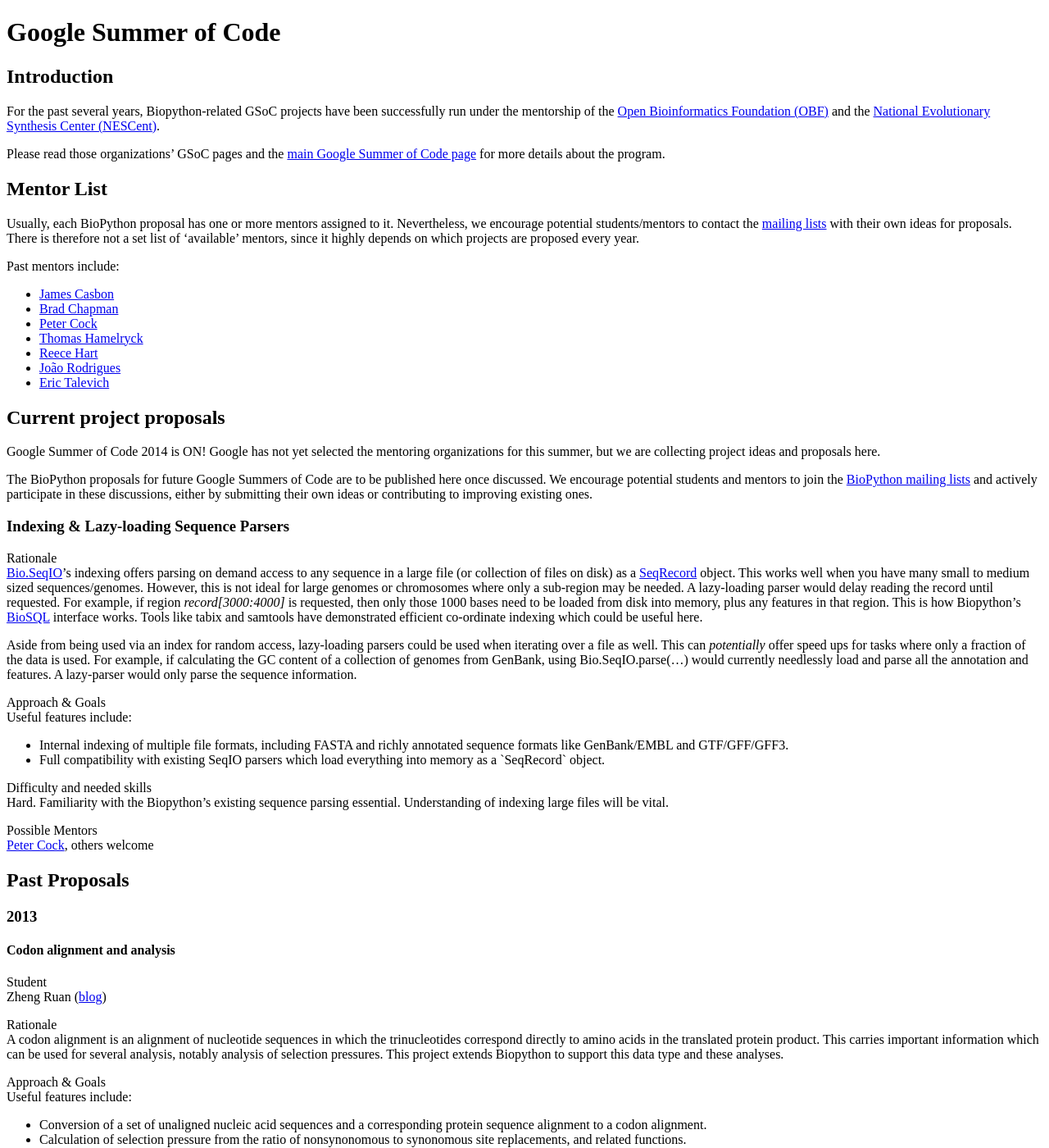
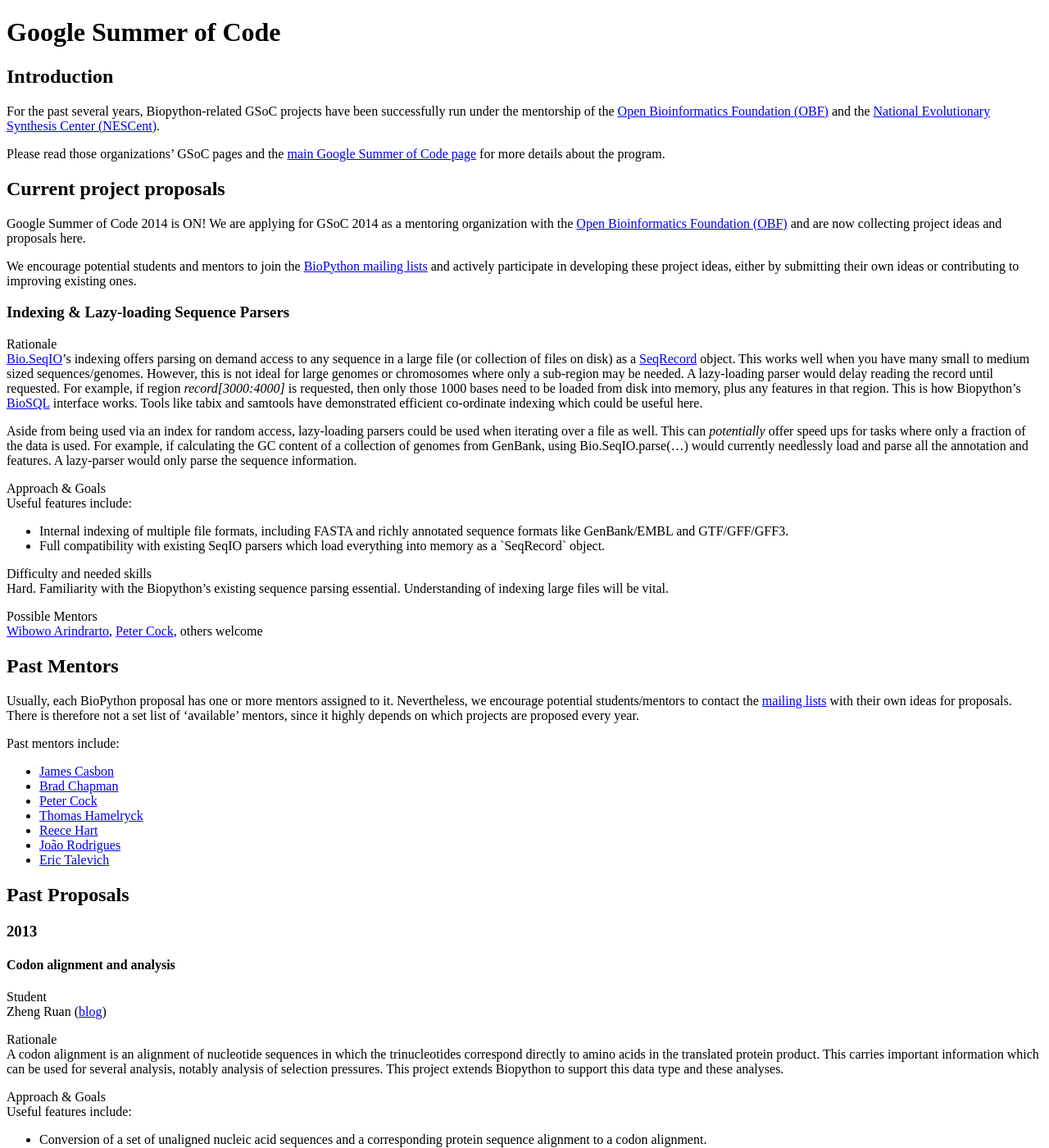
Before and after one commit to biopython/biopython.github.io, a Jekyll site: the page built from wiki/Google_Summer_of_Code.md, in a window 1280 px wide and 1400 px high. Shown: the whole window at 82% size. Built offline with Jekyll 4.4.1, drawn with Linux system fonts in a browser that asks for light colours.

Commit message:
Added Bow as a possible mentor; moved "vintage" mentors section lower on the page

```diff
--- a/wiki/Google_Summer_of_Code.md
+++ b/wiki/Google_Summer_of_Code.md
@@ -17,39 +17,18 @@ Please read those organizations' GSoC pages and the [main Google Summer
 of Code page](http://code.google.com/soc) for more details about the
 program.
 
-Mentor List
------------
-
-Usually, each BioPython proposal has one or more mentors assigned to it.
-Nevertheless, we encourage potential students/mentors to contact the
-[mailing lists](http://biopython.org/wiki/Mailing_lists) with their own
-ideas for proposals. There is therefore not a set list of 'available'
-mentors, since it highly depends on which projects are proposed every
-year.
-
-Past mentors include:
-
--   [James Casbon](http://casbon.me/)
--   [Brad Chapman](https://github.com/chapmanb)
--   [Peter Cock](http://www.hutton.ac.uk/staff/peter-cock)
--   [Thomas Hamelryck](http://wiki.binf.ku.dk/User:Thomas_Hamelryck)
--   [Reece Hart](http://www.linkedin.com/in/reece)
--   [João Rodrigues](http://nmr.chem.uu.nl/~joao)
--   [Eric Talevich](http://etal.myweb.uga.edu/)
-
 Current project proposals
 -------------------------
 
-Google Summer of Code 2014 is ON! Google has not yet selected the
-mentoring organizations for this summer, but we are collecting project
-ideas and proposals here.
+Google Summer of Code 2014 is ON! We are applying for GSoC 2014 as a
+mentoring organization with the [Open Bioinformatics Foundation
+(OBF)](http://www.open-bio.org/wiki/Google_Summer_of_Code) and are now
+collecting project ideas and proposals here.
 
-The BioPython proposals for future Google Summers of Code are to be
-published here once discussed. We encourage potential students and
-mentors to join the [BioPython mailing
-lists](http://biopython.org/wiki/Mailing_lists) and actively participate
-in these discussions, either by submitting their own ideas or
-contributing to improving existing ones.
+We encourage potential students and mentors to join the [BioPython
+mailing lists](http://biopython.org/wiki/Mailing_lists) and actively
+participate in developing these project ideas, either by submitting
+their own ideas or contributing to improving existing ones.
 
 ### Indexing & Lazy-loading Sequence Parsers
 
@@ -89,7 +68,28 @@ Hard. Familiarity with the Biopython's existing sequence
 parsing essential. Understanding of indexing large files will be vital.
 
 Possible Mentors
-[Peter Cock](https://github.com/peterjc/), others welcome
+[Wibowo Arindrarto](https://github.com/bow), [Peter
+Cock](https://github.com/peterjc/), others welcome
+
+Past Mentors
+------------
+
+Usually, each BioPython proposal has one or more mentors assigned to it.
+Nevertheless, we encourage potential students/mentors to contact the
+[mailing lists](http://biopython.org/wiki/Mailing_lists) with their own
+ideas for proposals. There is therefore not a set list of 'available'
+mentors, since it highly depends on which projects are proposed every
+year.
+
+Past mentors include:
+
+-   [James Casbon](http://casbon.me/)
+-   [Brad Chapman](https://github.com/chapmanb)
+-   [Peter Cock](http://www.hutton.ac.uk/staff/peter-cock)
+-   [Thomas Hamelryck](http://wiki.binf.ku.dk/User:Thomas_Hamelryck)
+-   [Reece Hart](http://www.linkedin.com/in/reece)
+-   [João Rodrigues](http://nmr.chem.uu.nl/~joao)
+-   [Eric Talevich](http://etal.myweb.uga.edu/)
 
 Past Proposals
 --------------
```
Also changed, not shown: 1 other file.
